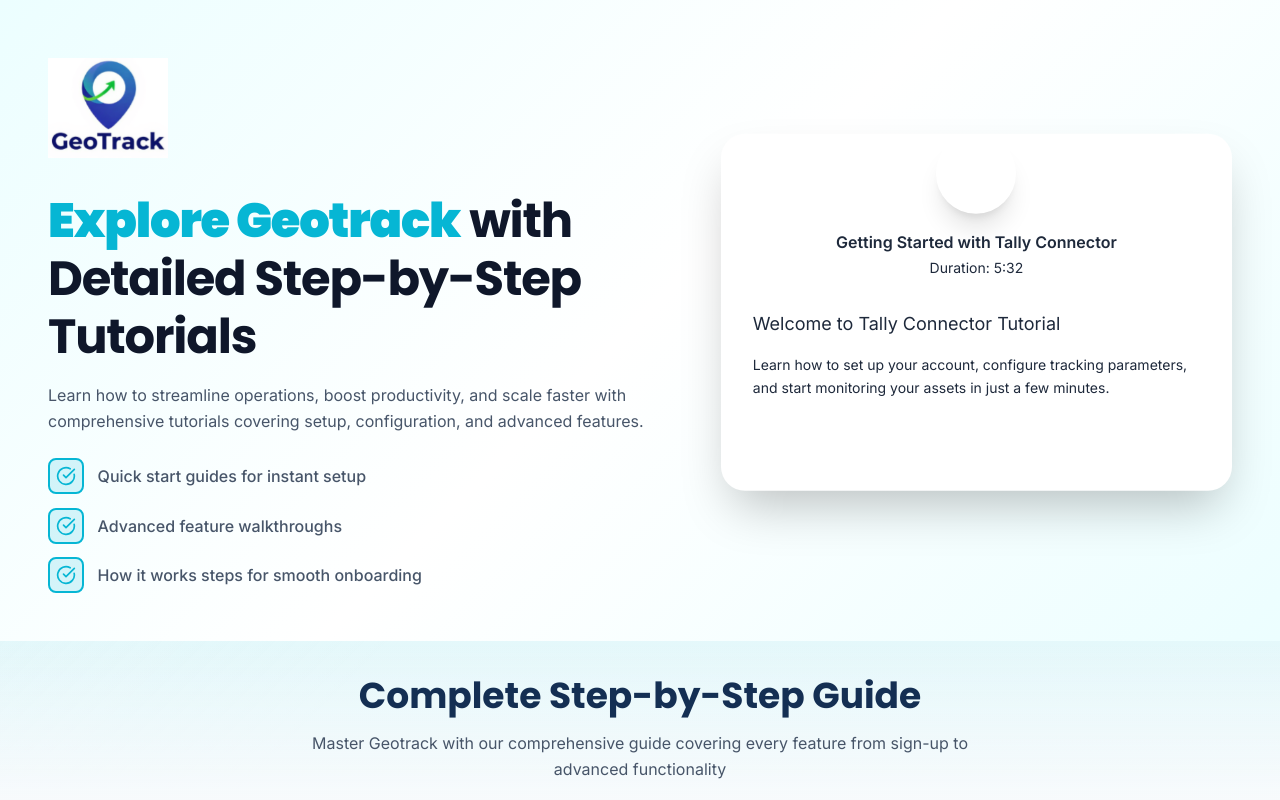
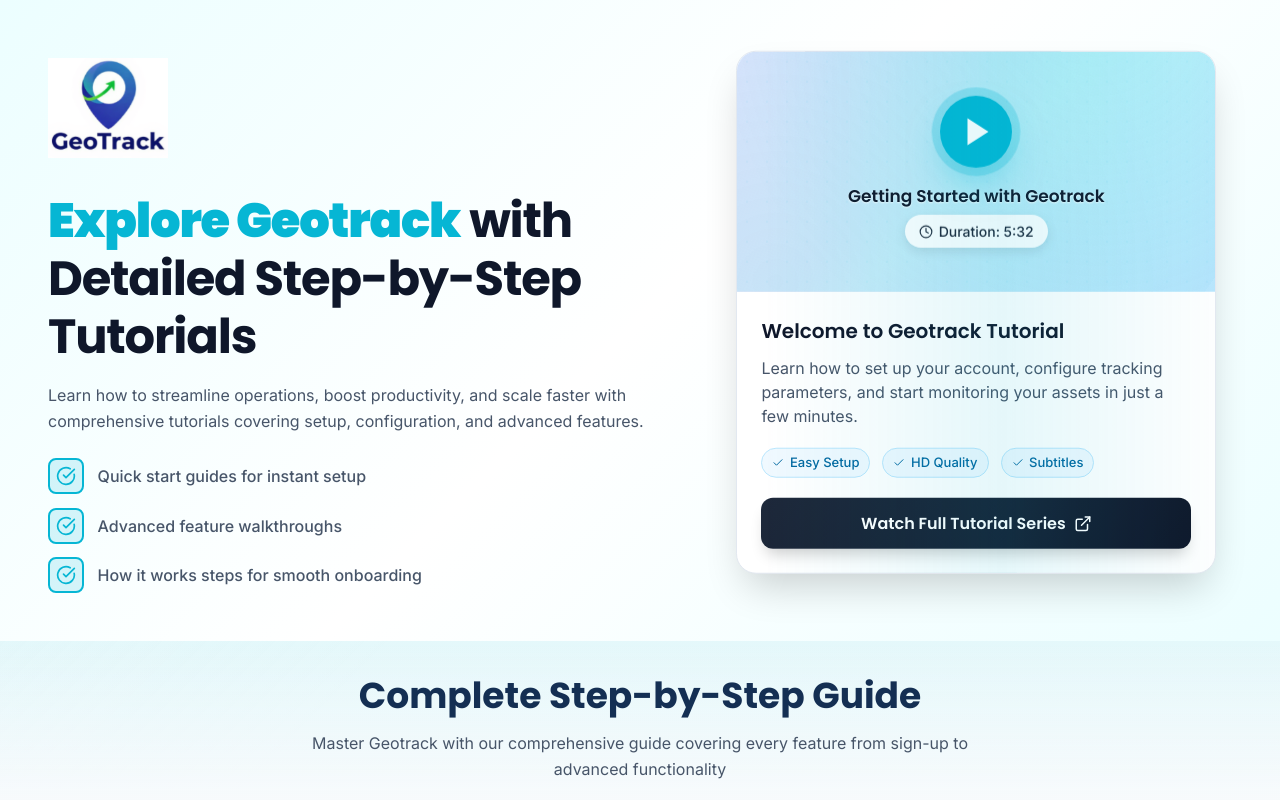
Before and after one commit to sampada-shukla/Geo-track, a React (Vite) app in the folder Geo-track-Home/: page /tutorials in a window 1280 px wide. Shown: the top 800 px of the page. Built offline with nearby package versions, Linux system fonts and the light colour scheme.

Commit message:
Update TutorialVideo.tsx

```diff
--- a/Geo-track-Home/src/components/TutorialVideo.tsx
+++ b/Geo-track-Home/src/components/TutorialVideo.tsx
@@ -1,82 +1,370 @@
-import { Play, ExternalLink } from 'lucide-react'
-import { motion } from 'motion/react'
+import { Clock, Check, ExternalLink } from 'lucide-react'
+import { motion } from 'framer-motion'
 
-export function TutorialVideo() {
+export const TutorialVideo = () => {
   return (
     <motion.div
-      whileHover={{ y: -4 }}
-      transition={{ type: 'spring', stiffness: 300, damping: 20 }}
-      className="
-        w-full
-        max-w-[520px]        /* ⬅️ MATCHES IMAGE WIDTH */
-        rounded-3xl
-        overflow-hidden
-        bg-white
-        shadow-2xl
-      "
+      initial={{ opacity: 0, scale: 0.95 }}
+      animate={{ opacity: 1, scale: 1 }}
+      transition={{ duration: 0.8 }}
+      style={{
+        background: 'white',
+        borderRadius: '1.25rem',
+        boxShadow: '0 20px 40px -10px rgba(0, 0, 0, 0.2)',
+        overflow: 'hidden',
+        border: '1px solid rgb(226, 232, 240)',
+        width: '100%',
+        maxWidth: '480px',
+        transition: 'all 0.3s ease',
+        position: 'relative',
+      }}
+      whileHover={{
+        y: -8,
+        boxShadow: '0 30px 60px -10px rgba(6, 182, 212, 0.2), 0 0 0 1px rgba(6, 182, 212, 0.1)',
+      }}
+      className="video-card-enhanced"
     >
-      {/* TOP VIDEO PREVIEW */}
+      {/* Shimmer effect */}
       <div
-        className="
-          h-[260px]           {/* ⬅️ MATCHES IMAGE HEIGHT */}
-          flex
-          flex-col
-          items-center
-          justify-center
-          text-center
-          bg-gradient-to-br
-          from-blue-100
-          via-cyan-100
-          to-emerald-100
-        "
+        style={{
+          position: 'absolute',
+          top: 0,
+          left: '-100%',
+          width: '100%',
+          height: '100%',
+          background: 'linear-gradient(90deg, transparent, rgba(6, 182, 212, 0.1), transparent)',
+          zIndex: 10,
+          pointerEvents: 'none',
+        }}
+        className="shimmer-effect"
+      />
+
+      {/* VIDEO PREVIEW */}
+      <div
+        style={{
+          position: 'relative',
+          height: '240px',
+          background: 'linear-gradient(135deg, rgb(219, 234, 254), rgb(207, 250, 254), rgb(186, 230, 253))',
+          overflow: 'hidden',
+        }}
       >
-        <div className="w-20 h-20 rounded-full bg-cyan-500 flex items-center justify-center shadow-xl mb-4">
-          <Play className="w-9 h-9 text-white fill-white ml-1" />
+        {/* Animated floating particles */}
+        <div
+          style={{
+            position: 'absolute',
+            top: '-50%',
+            left: '-50%',
+            width: '200%',
+            height: '200%',
+            background:
+              'radial-gradient(circle at 30% 50%, rgba(6, 182, 212, 0.15) 0%, transparent 50%), radial-gradient(circle at 70% 70%, rgba(103, 58, 183, 0.1) 0%, transparent 50%)',
+          }}
+          className="floating-particles"
+        />
+
+        {/* Decorative dots pattern */}
+        <div
+          style={{
+            position: 'absolute',
+            inset: 0,
+            backgroundImage: 'radial-gradient(circle, rgba(6, 182, 212, 0.15) 1px, transparent 1px)',
+            backgroundSize: '20px 20px',
+            opacity: 0.3,
+          }}
+        />
+
+        <div
+          style={{
+            position: 'relative',
+            height: '100%',
+            display: 'flex',
+            flexDirection: 'column',
+            alignItems: 'center',
+            justifyContent: 'center',
+            zIndex: 1,
+          }}
+        >
+          {/* Play Button */}
+          <div style={{ position: 'relative', marginBottom: '1rem' }}>
+            <motion.button
+              whileHover={{
+                scale: 1.1,
+                boxShadow: '0 25px 50px -10px rgba(6, 182, 212, 0.7)',
+              }}
+              whileTap={{ scale: 1.05 }}
+              style={{
+                width: '4.5rem',
+                height: '4.5rem',
+                background: 'rgb(6, 182, 212)',
+                borderRadius: '50%',
+                display: 'flex',
+                alignItems: 'center',
+                justifyContent: 'center',
+                paddingLeft: '4px',
+                boxShadow: '0 20px 40px -10px rgba(6, 182, 212, 0.5)',
+                border: 'none',
+                cursor: 'pointer',
+                position: 'relative',
+                zIndex: 2,
+              }}
+              className="play-button-enhanced"
+            >
+              {/* Pulsing rings */}
+              <div
+                style={{
+                  position: 'absolute',
+                  inset: '-4px',
+                  borderRadius: '50%',
+                  background: 'rgb(6, 182, 212)',
+                  zIndex: -1,
+                }}
+                className="pulse-ring-1"
+              />
+              <div
+                style={{
+                  position: 'absolute',
+                  inset: '-4px',
+                  borderRadius: '50%',
+                  background: 'rgb(6, 182, 212)',
+                  zIndex: -1,
+                }}
+                className="pulse-ring-2"
+              />
+
+              <svg width="36" height="36" viewBox="0 0 24 24" fill="white">
+                <polygon points="5 3 19 12 5 21 5 3" />
+              </svg>
+            </motion.button>
           </div>
 
-        <h4 className="text-base font-semibold text-slate-800">
-          Getting Started with Tally Connector
-        </h4>
-        <p className="text-sm text-slate-500 mt-1">
+          <p
+            style={{
+              fontFamily: '"Poppins", sans-serif',
+              color: '#0F172A',
+              fontWeight: 600,
+              fontSize: '17px',
+              marginBottom: '0.4rem',
+              textAlign: 'center',
+              textShadow: '0 1px 2px rgba(255, 255, 255, 0.8)',
+            }}
+          >
+            Getting Started with Geotrack
+          </p>
+
+          <p
+            style={{
+              fontFamily: '"Inter", sans-serif',
+              fontSize: '14px',
+              color: '#1e293b',
+              fontWeight: 500,
+              display: 'inline-flex',
+              alignItems: 'center',
+              gap: '0.35rem',
+              background: 'rgba(255, 255, 255, 0.95)',
+              padding: '6px 14px',
+              borderRadius: '20px',
+              backdropFilter: 'blur(8px)',
+              boxShadow: '0 4px 12px rgba(0, 0, 0, 0.1)',
+            }}
+          >
+            <Clock size={14} />
             Duration: 5:32
           </p>
         </div>
+      </div>
 
-      {/* BOTTOM CONTENT */}
-      <div className="p-8 space-y-4">
-        <h3 className="text-lg font-bold text-slate-900">
-          Welcome to Tally Connector Tutorial
+      {/* VIDEO INFO */}
+      <div style={{ padding: '1.5rem', position: 'relative' }}>
+        <h3
+          style={{
+            fontFamily: '"Poppins", sans-serif',
+            fontSize: '20px',
+            color: '#0F172A',
+            marginBottom: '0.65rem',
+            fontWeight: 600,
+            display: 'flex',
+            alignItems: 'center',
+            gap: '0.5rem',
+          }}
+        >
+          Welcome to Geotrack Tutorial
         </h3>
 
-        <p className="text-slate-600 leading-relaxed text-sm">
-          Learn how to set up your account, configure tracking parameters, and
-          start monitoring your assets in just a few minutes.
+        <p
+          style={{
+            fontFamily: '"Inter", sans-serif',
+            color: '#475569',
+            marginBottom: '1.25rem',
+            lineHeight: '24px',
+            fontSize: '16px',
+            fontWeight: 400,
+          }}
+        >
+          Learn how to set up your account, configure tracking parameters, and start monitoring your assets in just
+          a few minutes.
         </p>
 
-        <a
-          href="/tutorials"
-          className="
-            mt-4
-            w-full
-            flex
-            items-center
-            justify-center
-            gap-2
-            px-6
-            py-3
-            rounded-xl
-            bg-slate-900
-            text-white
-            text-sm
-            font-semibold
-            hover:bg-slate-800
-            transition
-          "
+        {/* Feature tags */}
+        <div
+          style={{
+            display: 'flex',
+            gap: '0.75rem',
+            marginBottom: '1.25rem',
+            flexWrap: 'wrap',
+          }}
         >
-          Watch Full Tutorial Series
-          <ExternalLink className="w-4 h-4" />
-        </a>
+          {['Easy Setup', 'HD Quality', 'Subtitles'].map((feature) => (
+            <span
+              key={feature}
+              style={{
+                display: 'flex',
+                alignItems: 'center',
+                gap: '0.35rem',
+                background: 'rgb(240, 249, 255)',
+                border: '1px solid rgb(186, 230, 253)',
+                color: 'rgb(3, 105, 161)',
+                padding: '4px 10px',
+                borderRadius: '16px',
+                fontSize: '13px',
+                fontWeight: 500,
+              }}
+            >
+              <Check size={12} />
+              {feature}
+            </span>
+          ))}
         </div>
+
+        {/* Watch button */}
+        <motion.button
+          whileHover={{
+            y: -2,
+            boxShadow: '0 15px 30px -5px rgba(0, 0, 0, 0.3)',
+          }}
+          whileTap={{ y: 0 }}
+          style={{
+            fontFamily: '"Poppins", sans-serif',
+            width: '100%',
+            padding: '0.85rem 1rem',
+            background: 'linear-gradient(135deg, rgb(30, 41, 59) 0%, rgb(15, 23, 42) 100%)',
+            color: 'white',
+            borderRadius: '0.75rem',
+            display: 'flex',
+            alignItems: 'center',
+            justifyContent: 'center',
+            gap: '0.5rem',
+            boxShadow: '0 10px 15px -5px rgba(0, 0, 0, 0.2)',
+            border: 'none',
+            cursor: 'pointer',
+            fontWeight: 600,
+            fontSize: '16px',
+            position: 'relative',
+            overflow: 'hidden',
+          }}
+          className="watch-button-enhanced"
+        >
+          {/* Button shimmer effect */}
+          <div
+            style={{
+              position: 'absolute',
+              top: 0,
+              left: '-100%',
+              width: '100%',
+              height: '100%',
+              background: 'linear-gradient(90deg, transparent, rgba(255, 255, 255, 0.2), transparent)',
+              pointerEvents: 'none',
+            }}
+            className="button-shimmer"
+          />
+
+          <span style={{ position: 'relative', zIndex: 1 }}>Watch Full Tutorial Series</span>
+          <ExternalLink size={18} style={{ position: 'relative', zIndex: 1 }} className="button-icon" />
+        </motion.button>
+      </div>
+
+      <style jsx>{`
+        .shimmer-effect {
+          animation: shimmer 3s infinite;
+        }
+
+        @keyframes shimmer {
+          0% {
+            left: -100%;
+          }
+          100% {
+            left: 100%;
+          }
+        }
+
+        .video-card-enhanced:hover .shimmer-effect {
+          animation: shimmer 0.8s ease;
+        }
+
+        .floating-particles {
+          animation: float-rotate 20s linear infinite;
+        }
+
+        @keyframes float-rotate {
+          from {
+            transform: rotate(0deg) scale(1);
+          }
+          50% {
+            transform: rotate(180deg) scale(1.1);
+          }
+          to {
+            transform: rotate(360deg) scale(1);
+          }
+        }
+
+        .pulse-ring-1 {
+          animation: pulse-ring 2s ease-in-out infinite;
+        }
+
+        .pulse-ring-2 {
+          animation: pulse-ring 2s ease-in-out infinite 0.5s;
+        }
+
+        @keyframes pulse-ring {
+          0%,
+          100% {
+            transform: scale(1);
+            opacity: 0.4;
+          }
+          50% {
+            transform: scale(1.3);
+            opacity: 0;
+          }
+        }
+
+        .play-button-enhanced:hover {
+          background: rgb(8, 145, 178);
+        }
+
+        .watch-button-enhanced:hover .button-shimmer {
+          animation: button-shimmer 0.6s ease;
+        }
+
+        @keyframes button-shimmer {
+          0% {
+            left: -100%;
+          }
+          100% {
+            left: 100%;
+          }
+        }
+
+        .watch-button-enhanced:hover .button-icon {
+          animation: icon-slide 0.3s ease forwards;
+        }
+
+        @keyframes icon-slide {
+          to {
+            transform: translateX(4px);
+          }
+        }
+      `}</style>
     </motion.div>
   )
 }
+
+export default TutorialVideo
```
Lines whose indentation alone changed are shown as unchanged.
